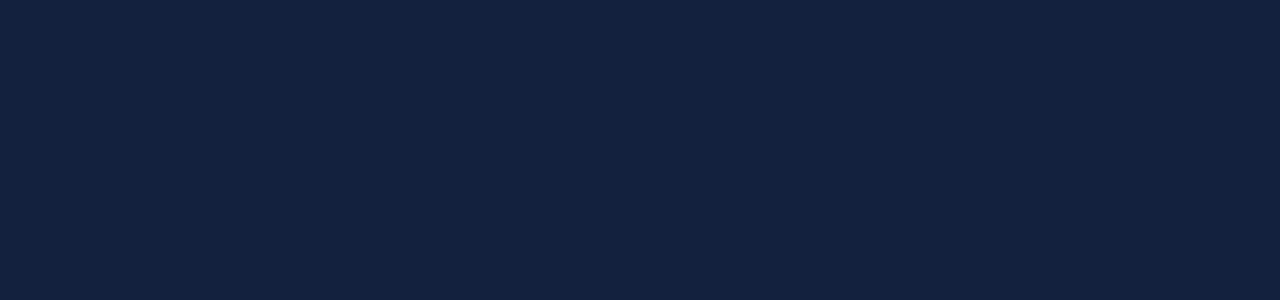
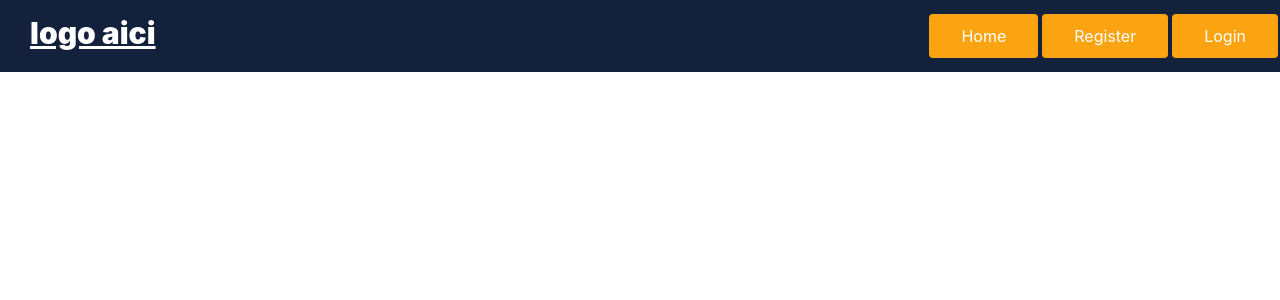
Before and after one commit to biancabelea/study-hub, a React (Create React App) app in the folder study-hub/: page /home in a window 1280 px wide. Before the commit this address had no page. Shown: the top 300 px of the page. Built offline with nearby package versions, Linux system fonts and the light colour scheme.

Commit message:
added home page

```diff
--- a/study-hub/src/App.tsx
+++ b/study-hub/src/App.tsx
@@ -4,12 +4,14 @@ import Register from "./components/Register";
 import Login from "./components/Login";
 import {BrowserRouter, Route, Routes} from "react-router-dom";
 import ResourceLibrary from "./components/ResourceLibrary";
+import HomePage from "./components/HomePage";
 
 function App() {
     return (
         <>
             <BrowserRouter>
                 <Routes>
+                    <Route path='/home' element={<HomePage/>}/>
                     <Route path='/register' element={<Register/>}/>
                     <Route path='/login' element={<Login/>}/>
                     <Route path='/login' element={<Login/>}/>
--- /dev/null
+++ b/study-hub/src/components/HomePage.css
@@ -0,0 +1,37 @@
+.navbar {
+    display: flex;
+    justify-content: right;
+    background-color: var(--dark-blue);
+    padding: 10px 0;
+}
+
+.nav-button {
+    background-color: var(--orange);
+    border: none;
+    color: white;
+    padding: 12px 32px;
+    text-align: center;
+    text-decoration: none;
+    border-radius: 4px;
+    display: inline-block;
+    font-size: 16px;
+    margin: 4px 2px;
+    cursor: pointer;
+    transition-duration: 0.4s;
+}
+
+.nav-button:hover {
+    background-color: white;
+    color: black;
+}
+
+.logo{
+    color: white;
+    padding-left: 30px;
+    padding-top: 15px;
+    position:absolute;
+    display: block;
+    font-weight: 900;
+    font-size: 30px;
+    transition: color .3s ease-in-out, box-shadow .3s ease-in-out;
+}
--- /dev/null
+++ b/study-hub/src/components/HomePage.tsx
@@ -0,0 +1,17 @@
+import React from 'react';
+import './HomePage.css';
+
+function HomePage() {
+    return (
+        <div className="homepage">
+            <a className="logo" href="/home">logo aici</a>
+            <nav className="navbar">
+                <a href="/home" className="nav-button">Home</a>
+                <a href="/register" className="nav-button">Register</a>
+                <a href="/login" className="nav-button">Login</a>
+            </nav>
+        </div>
+    );
+}
+
+export default HomePage;
--- a/study-hub/src/components/Login.css
+++ b/study-hub/src/components/Login.css
@@ -11,7 +11,7 @@
     padding: 0;
 }
 
-body {
+.body-login {
     height: 100vh;
     background-color: var(--dark-blue);
     display: flex;
--- a/study-hub/src/components/Login.tsx
+++ b/study-hub/src/components/Login.tsx
@@ -22,7 +22,7 @@ const Login = () => {
     }
 
     return (
-        <div>
+        <div className="body-login">
             <form className="login-form" onSubmit={handleSubmit}>
                 <div className="title">Login</div>
                 <div>
--- a/study-hub/src/components/Register.css
+++ b/study-hub/src/components/Register.css
@@ -11,7 +11,7 @@
     padding: 0;
 }
 
-body {
+.body-register {
     height: 100vh;
     background-color: var(--dark-blue);
     display: flex;
--- a/study-hub/src/components/Register.tsx
+++ b/study-hub/src/components/Register.tsx
@@ -56,7 +56,7 @@ function Register () {
     }
 
     return (
-        <div>
+        <div className="body-register">
 
             <form className="registration-form" onSubmit={handleSubmit}>
                 <div className="title">Create an account</div>
--- a/study-hub/src/components/ResourceLibrary.css
+++ b/study-hub/src/components/ResourceLibrary.css
@@ -11,7 +11,7 @@
     padding: 0;
 }
 
-body {
+.body-resources {
     height: 100vh;
     background-color: var(--dark-blue);
     display: flex;
--- a/study-hub/src/components/ResourceLibrary.tsx
+++ b/study-hub/src/components/ResourceLibrary.tsx
@@ -36,6 +36,7 @@ function ResourceLibrary () {
     };
 
     return (
+        <div className="body-resources">
         <form onSubmit={handleSubmit}>
             <div className="title">Add a resource</div>
             <div>
@@ -73,6 +74,7 @@ function ResourceLibrary () {
 
             <button type="submit">Submit</button>
         </form>
+        </div>
     );
 }
 
```
